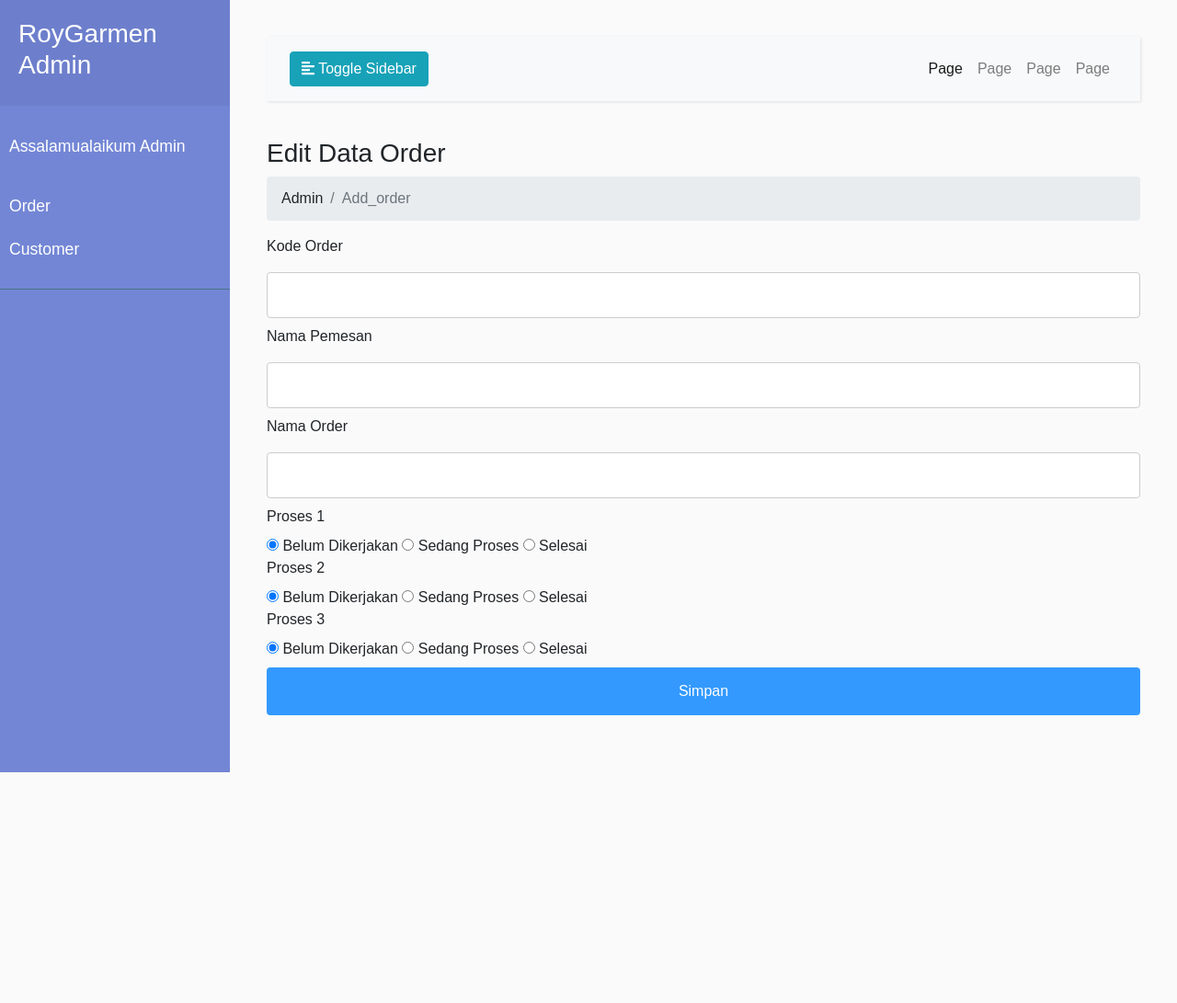
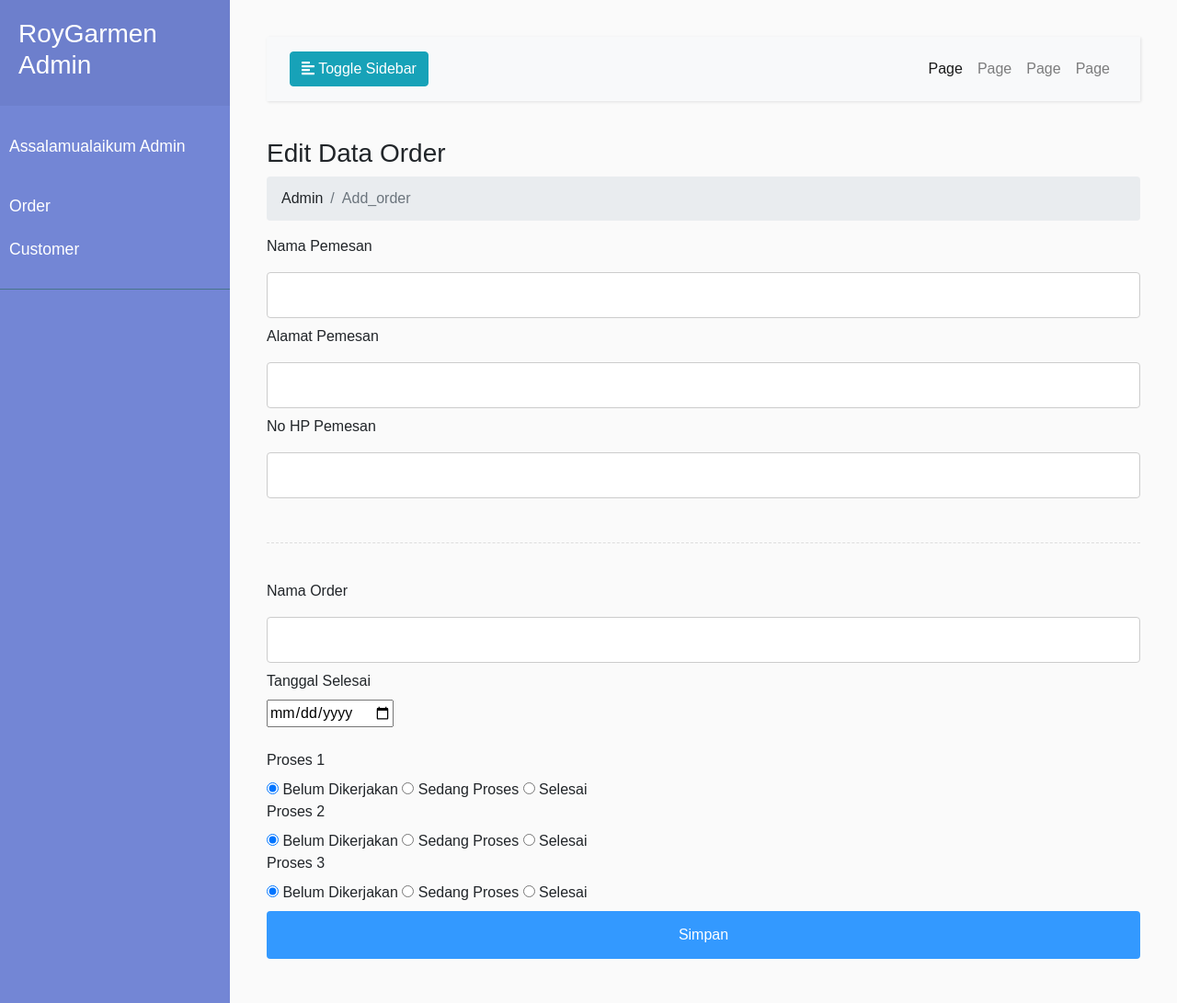
Before and after one commit to royhanafifal/roygarmen, a CodeIgniter app: page /roygarmen/index.php/admin/add_order in a window 1280 px wide. Shown: the whole page at 92% size. Before the commit the page ends 840 px from the top, so only its background shows below. Run offline with CodeIgniter, Linux system fonts and the light colour scheme; some libraries are stand-ins or nearby versions.

Commit message:
join table order status dengan customer

```diff
--- a/application/controllers/Admin.php
+++ b/application/controllers/Admin.php
@@ -18,8 +18,37 @@ class Admin extends CI_Controller {
     }
 
     public function save_order(){
-        $this->order_status_m->insert_status();
+        // $this->order_status_m->insert_status();
+        // redirect('admin');
+
+        $nama_customer = $_GET['nama_pemesan'];
+        $alamat_customer = $_GET['alamat_pemesan'];
+        $no_hp_customer = $_GET['no_hp_pemesan'];
+        $data_customer =  array(
+            'nama_customer' => $nama_customer,
+            'alamat_customer' => $alamat_customer,
+            'no_hp_customer' => $no_hp_customer,
+        );
+        $insert_customer = $this->order_status_m->insert_status('customers', $data_customer);
+        $id_customer = $this->order_status_m->get_customer_id_by_name($nama_customer);
+
+        $nama_order   = $_GET['nama_order'];
+        $proses_1      = $_GET['proses1'];
+        $proses_2      = $_GET['proses2'];
+        $proses_3      = $_GET['proses3'];
+        $tanggal_selesai_order = $_GET['tanggal_selesai_order'];
+        $data_order = array(
+            'nama_order' => $nama_order,
+            'id_customer' => serialize($id_customer),
+            'proses_1' => $proses_1,
+            'proses_2' => $proses_2,
+            'proses_3' => $proses_3,
+            'tanggal_selesai_order' => $tanggal_selesai_order,
+        );
+
+        $insert_order = $this->order_status_m->insert_status('order_status', $data_order);
         redirect('admin');
+
     }
 
     function get_edit_order(){
@@ -29,7 +58,7 @@ class Admin extends CI_Controller {
             $i = $result->row_array();
             $data = array(
                 'id_order'    => $i['id_order'],
-                'nama_pemesan'  => $i['nama_pemesan'],
+                'nama_customer'  => $i['nama_customer'],
                 'nama_order'  => $i['nama_order'],
                 'proses_1'     => $i['proses_1'],
                 'proses_2'     => $i['proses_2'],
--- a/application/models/order_status_m.php
+++ b/application/models/order_status_m.php
@@ -2,9 +2,7 @@
 class Order_status_m extends CI_Model{
 
   function get_status(){
-    $this->db->select('
-      order_status.*,customers.id_customer AS id_customer, customers.nama_customer AS nama_customer
-      ');
+    $this->db->select('*');
     $this->db->join('customers', 'order_status.id_customer=customers.id_customer');
     $this->db->from('order_status');
     $this->db->order_by('tanggal_order', 'DESC');
@@ -12,19 +10,17 @@ class Order_status_m extends CI_Model{
     return $query->result();
   }
 
-  function insert_status(){
-    $this->id_order     = $_GET['id_order'];
-    $this->nama_pemesan = $_GET['nama_pemesan'];
-    $this->nama_order   = $_GET['nama_order'];
-    $this->proses_1      = $_GET['proses1'];
-    $this->proses_2      = $_GET['proses2'];
-    $this->proses_3      = $_GET['proses3'];
-
-    $this->db->insert('order_status', $this);
+  function insert_status($table, $data){
+    $query = $this->db->insert($table, $data);
+    return $query;
   }
 
   function get_order_by_id($id_order){
-    $query = $this->db->get_where('order_status', array('id_order' => $id_order));
+    $this->db->select('*');
+    $this->db->join('customers', 'order_status.id_customer=customers.id_customer');
+    $this->db->from('order_status');
+    $this->db->where('id_order', $id_order);
+    $query = $this->db->get();
     return $query;
   }
 
@@ -37,4 +33,13 @@ class Order_status_m extends CI_Model{
     $this->db->delete('order_status', array('id_order' => $id_order));
   }
 
+  function get_customer_id_by_name($nama){
+    $this->db->select('customers.id_customer');
+    $this->db->from('customers');
+    $this->db->where('nama_customer', $nama);
+    $this->db->limit(1);
+    $query = $this->db->get();
+    return $query->result();
+  }
+
 }
--- a/application/views/admin/customer/customer.php
+++ b/application/views/admin/customer/customer.php
@@ -44,7 +44,8 @@
                             <td><?php
                                     if($data->status_aktif)
                                         echo "Aktif";
-                                    else echo "Tidak Aktif"; ?></td>
+                                    else echo "Tidak Aktif"; ?>
+                            </td>
                             <td>
                                     <a href="<?php echo site_url('customer/get_edit_customer/'.$data->id_customer);?>">Edit</a> |
                                     <a href="<?php echo site_url('customer/delete_customer/'.$data->id_customer);?>">Hapus</a>
--- a/application/views/admin/order/add_order.php
+++ b/application/views/admin/order/add_order.php
@@ -45,12 +45,19 @@
             <?php $this->load->view("admin/_partials/breadcrumb.php") ?>
 
             <form action="<?php echo site_url('admin/save_order');?>" method="get">
-                <label for="orderKode">Kode Order</label>
-                <input name="id_order" type="text" id="orderKode"><br>
                 <label for="namaPemesan">Nama Pemesan</label>
                 <input name="nama_pemesan" type="text" id="namaPemesan"><br>
+                <label for="alamatPemesan">Alamat Pemesan</label>
+                <input name="alamat_pemesan" type="text" id="alamatPemesan"><br>
+                <label for="noHpPemesan">No HP Pemesan</label>
+                <input name="no_hp_pemesan" type="text" id="noHpPemesan"><br>
+
+                <div class="line"></div>
+
                 <label for="namaOrder">Nama Order</label>
                 <input name="nama_order" type="text" id="namaOrder"><br>
+                <label for="tanggalSelesai">Tanggal Selesai</label><br>
+                <input name="tanggal_selesai_order" type="date" id="tanggalSelesai"><br><br>
                 <label for="proses1">Proses 1</label><br>
                 <input type="radio" name="proses1" value=0 checked> Belum Dikerjakan
                 <input type="radio" name="proses1" value=1> Sedang Proses
--- a/application/views/admin/order/edit_order.php
+++ b/application/views/admin/order/edit_order.php
@@ -48,7 +48,7 @@
                 <label for="orderKode">Kode Order (Kolom ini bersifat unique, tidak bisa diubah)</label>
                 <input name="id_order" type="text" id="orderKode" value="<?php echo $id_order;?>" readonly><br>
                 <label for="namaPemesan">Nama Pemesan</label>
-                <input name="nama_pemesan" type="text" id="namaPemesan" value="<?php echo $nama_pemesan;?>"><br>
+                <input name="nama_customer" type="text" id="namaCustomer" value="<?php echo $nama_customer;?>" readonly><br>
                 <label for="namaOrder">Nama Order</label>
                 <input name="nama_order" type="text" id="namaOrder" value="<?php echo $nama_order;?>"><br>
                 <label for="proses1">Proses 1</label><br>
--- a/application/views/admin/order/order.php
+++ b/application/views/admin/order/order.php
@@ -36,6 +36,7 @@
                     <th scope="col">Proses 1</th>
                     <th scope="col">Proses 2</th>
                     <th scope="col">Proses 3</th>
+                    <th scope="col">Tanggal Selesai</th>
                     <th scope="col">Action</th>
                     </tr>
                 </thead>
@@ -100,6 +101,7 @@
                                 }
                             ?>
                         </td>
+                        <td><?php echo $order->tanggal_selesai_order ?></td>
                         <td>
                                 <a href="<?php echo site_url('admin/get_edit_order/'.$order->id_order);?>">Edit</a> |
                                 <a href="<?php echo site_url('admin/delete_order/'.$order->id_order);?>">Hapus</a>
```
